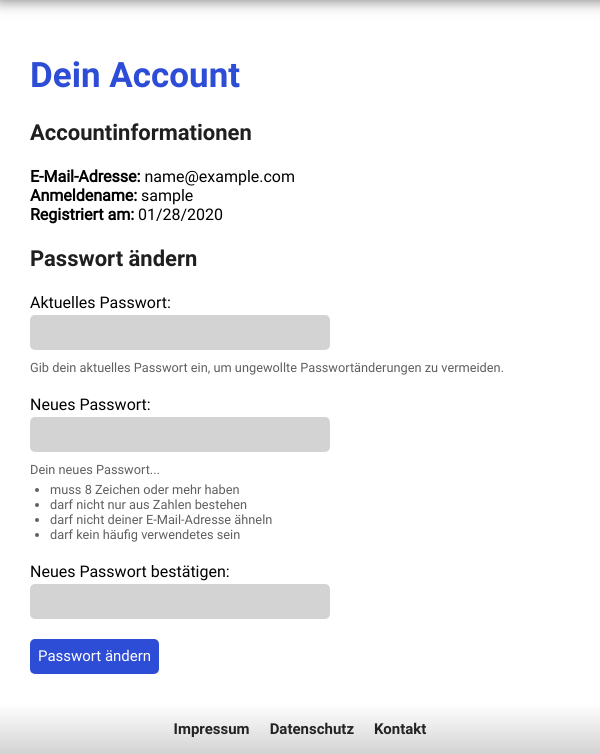
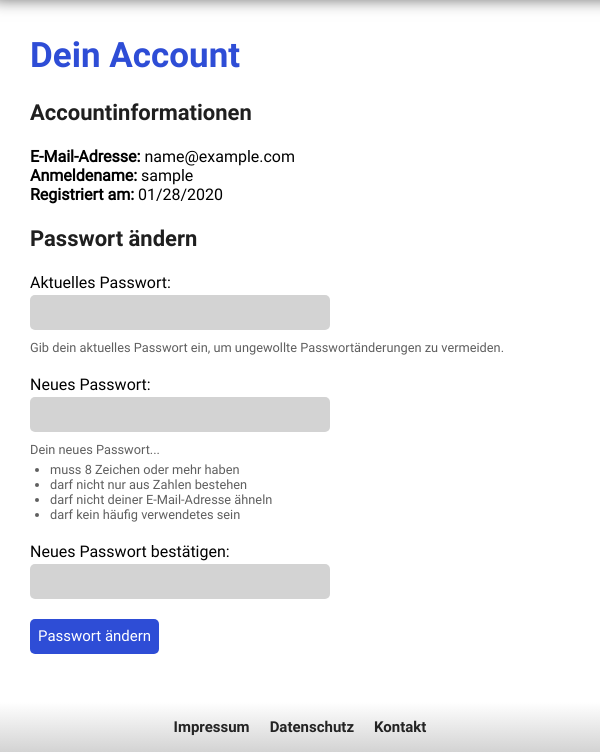
Before and after one commit to linuskoester/libertas, a Django app: page /account/ in a window 600 px wide. Shown: the part 48-802 px from the top of the page. Run offline with Django 3.2, Linux system fonts and the light colour scheme; the visitor is signed in with stand-in values (Sample User, id 1); parts of the project's set-up code (start-up, migrations or seed data) failed here and were passed over.

Commit message:
design tweak

```diff
--- a/libertas/static/libertas/css/basic.css
+++ b/libertas/static/libertas/css/basic.css
@@ -331,6 +331,7 @@ footer a:hover {
 @media (max-width:700px) and (min-width: 420px) {
     main {
         padding: 30px;
+        padding-top: 10px;
     }
 }
 
```
